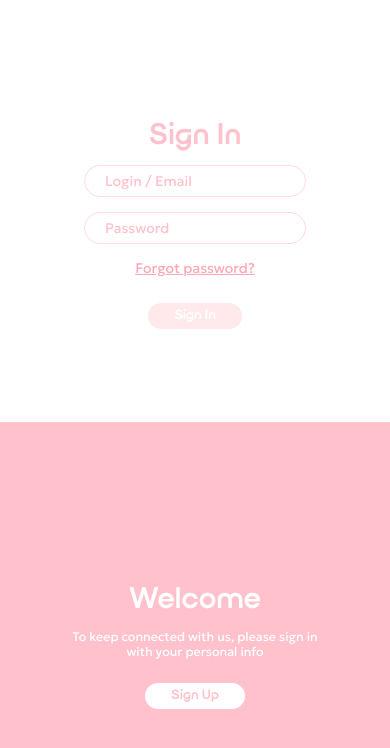
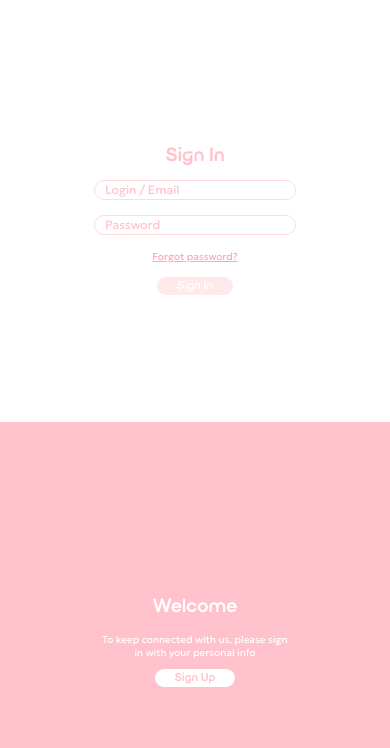
Before and after one commit to lamistage/frontend, an Angular app: page /auth in a window 390 px wide. Shown: the top 748 px of the page. Built offline with nearby package versions, Linux system fonts and the light colour scheme.

Commit message:
small style fixes

```diff
--- a/src/app/components/add-image/add-image.component.scss
+++ b/src/app/components/add-image/add-image.component.scss
@@ -1,4 +1,9 @@
 @use '../../styles/shared-styles.scss' as *;
+
+h1 {
+  margin: 0 auto 20px;
+  max-width: 70vw;
+}
 
 .add-image-page {
   width: 100vw;
@@ -342,8 +347,8 @@ img {
   }
 
   .add-image-button {
-    font-size: clamp(14px, 4vw, 1rem);
-    padding: 3px 20px;
+    font-size: clamp(14px, 3.6vw, 15px);
+    padding: 0 20px;
     margin-top: 30px;
   }
 
--- a/src/app/components/auth/auth.component.html
+++ b/src/app/components/auth/auth.component.html
@@ -58,7 +58,7 @@
             >
         </div>
         <div class="input-container">
-          <p class="input-hint">from 6 to 30 symbols & only latin letters and numbers</p>
+          <p class="input-hint">6-30 symb & only latin letters and numbers</p>
           <input
             type="password"
             placeholder="Password"
--- a/src/app/components/auth/auth.component.scss
+++ b/src/app/components/auth/auth.component.scss
@@ -104,7 +104,7 @@
   p {
     font-size: 16px;
     text-align: center;
-    width: 80%;
+    width: 60%;
     max-width: 500px;
     margin-top: 0px;
     margin-bottom: 30px;
@@ -152,7 +152,7 @@
     text-decoration: underline;
     margin-top: 0;
     margin-bottom: 10px !important;
-    font-size: 14px;
+    font-size: 16px;
 
     &:hover {
       color: $primary-pink;
@@ -334,48 +334,49 @@
     height: 34px !important;
     width: 34px !important;
   }
+
+  .forgot-password {
+    font-size: 14px !important;
+  }
 }
 
 @media (max-width: 767px) {
   .auth-container-sign-in,
   .auth-container-sign-up {
-    flex-direction: column;
-    height: 100vh;
-    width: 100vw;
-
-    .left-side,
-    .right-side {
-      width: 100%;
-      height: 50vh;
-    }
-
     h2 {
-      font-size: 6.4vw;
-      margin-bottom: 30px;
+      font-size: 30px;
+      margin-bottom: 20px !important;
     }
 
     input {
-      max-width: 240px;
-      height: 30px;
-      font-size: 16px;
+      max-width: 200px;
+      height: 26px;
+      font-size: 14px;
+      padding: 0 16px;
     }
 
     .sign-in-form button,
     .sign-up-form button {
-      padding: 4px 30px;
+      padding: 4px 26px;
       font-size: 16px;
-      margin-top: 16px;
+      margin-top: 8px;
+    }
+
+    .sign-in-screen h2,
+    .sign-up-screen h2 {
+      font-size: 30px !important;
+      margin-bottom: 20px;
     }
 
     p {
-      font-size: 14px;
+      font-size: 12px;
       width: 70%;
       max-width: 300px;
     }
 
     .sign-in-screen button,
     .sign-up-screen button {
-      padding: 4px 30px;
+      padding: 4px 26px;
       font-size: 16px;
     }
 
@@ -384,23 +385,29 @@
     }
 
     .input-hint {
-      font-size: 12px;
+      font-size: 10px;
       width: 80%;
       margin-bottom: 10px;
-    }
-
-    .confirm-button {
-      height: 30px !important;
-      width: 30px !important;
-    }
-
-    .email-input-group {
-      max-width: 280px;
     }
   }
 
   .error-message {
-    font-size: 2.4vw;
+    font-size: 10px !important;
+  }
+
+  .auth-container-sign-up {
+    .sign-in-screen h2 {
+      font-size: 36px;
+    }
+  }
+
+  .confirm-button {
+    height: 28px !important;
+    width: 28px !important;
+  }
+
+  .forgot-password {
+    font-size: 12px !important;
   }
 }
 
@@ -418,34 +425,44 @@
     }
 
     h2 {
-      font-size: 8vw;
-      margin-bottom: 10px;
+      font-size: 20px;
+      margin-bottom: 12px !important;
     }
+
+    .sign-in-screen h2,
+    .sign-up-screen h2 {
+      font-size: 20px !important;
+      margin-bottom: 20px;
+    }
+
 
     input {
       max-width: 180px;
-      height: 30px;
-      font-size: 14px;
+      height: 14px;
+      font-size: 12px;
+      padding: 2px 10px;
+      margin-bottom: 4px;
     }
 
     .sign-in-form button,
     .sign-up-form button {
-      padding: 4px 26px;
-      font-size: 14px;
-      margin-top: 16px;
+      padding: 2px 20px;
+      font-size: 12px;
+      margin-top: 4px;
     }
 
     p {
-      font-size: 3.2vw;
-      width: 70%;
+      font-size: 10px;
+      width: 50%;
       max-width: 300px;
-      margin-bottom: 24px;
+      margin-bottom: 10px;
+      margin-top: 2px;
     }
 
     .sign-in-screen button,
     .sign-up-screen button {
-      padding: 4px 26px;
-      font-size: 14px;
+      padding: 2px 20px;
+      font-size: 12px;
     }
 
     .error {
@@ -454,8 +471,8 @@
 
     .input-hint {
       font-size: 10px;
-      width: 80%;
-      margin-bottom: 10px;
+      width: 70%;
+      margin-bottom: 5px;
     }
 
     .email-input-group {
@@ -463,7 +480,26 @@
     }
   }
 
+  .confirm-button {
+    height: 20px !important;
+    width: 20px !important;
+
+    mat-icon {
+      margin-top: 2px;
+      font-size: 16px;
+      width: 16px;
+      height: 16px;
+      line-height: 16px;
+      color: white;
+    }
+  }
+
   .error-message {
-    font-size: 3.2vw;
+    font-size: 10px;
+    margin-bottom: 10px;
+  }
+
+  .forgot-password {
+    font-size: 10px !important;
   }
 }
--- a/src/app/components/profile/profile.component.scss
+++ b/src/app/components/profile/profile.component.scss
@@ -16,6 +16,17 @@
 
 
 @media (min-width: 992px) and (max-width: 1199px) {
+  .setting-button {
+    .icon-md {
+      font-size: 24px;
+      width: 24px;
+      height: 24px;
+      line-height: 24px;
+    }
+  }
+}
+
+@media (min-width: 768px) and (max-width: 991px) {
   .setting-button {
     .icon-md {
       font-size: 24px;
--- a/src/app/components/publication/publication.component.scss
+++ b/src/app/components/publication/publication.component.scss
@@ -263,7 +263,7 @@
 
 @media (max-width: 480px) {
   .publication-container {
-    padding: 12px;
+    padding: 10px;
   }
 
   .header {
@@ -271,10 +271,30 @@
   }
 
   .user-login {
-    font-size: 16px;
+    font-size: 14px;
   }
 
   .image-container {
     margin-bottom: 12px;
   }
+
+  .copy-message{
+    font-size: 10px;
+  }
+
+  .copy-btn,
+  .edit-btn,
+  .delete-btn,
+  .favorite-btn {
+    width: 18px;
+    height: 18px;
+    line-height: 18px;
+  }
+
+  .custom-chip,
+  .tag-input-container input,
+  .autocomplete-item,
+  .save-btn {
+    font-size: 13px;
+  }
 }
--- a/src/app/styles/shared-styles.scss
+++ b/src/app/styles/shared-styles.scss
@@ -7,6 +7,7 @@ $disabled-pink: #ffdbdf;
 $error-pink: #ff8da1;
 $error-message-pink: #ff6b81;
 $font-primary: 'Geologica-Regular', sans-serif;
+// $font-secondary: 'surgena', sans-serif;
 $font-secondary: 'surgena', sans-serif;
 
 @keyframes fadeIn {
@@ -147,7 +148,7 @@ p {
     color: $light-pink;
     text-align: center;
     font-size: 16px;
-    margin: 40px 30vw 60px;
+    margin: 40px 34vw 60px;
 }
 
 .color_pink {
@@ -469,10 +470,9 @@ p {
 
 .no-photos-message {
     font-family: $font-primary;
-    font-size: 18px;
     color: $light-pink;
     text-align: center;
-    margin: 40px 0;
+    margin: 30px 0;
 
     .upload-link {
         color: $primary-pink;
@@ -639,8 +639,8 @@ p {
     }
 
     p {
-        font-size: clamp(16px, 1.6vw, 17px);
-        margin: 20px 50px 40px;
+        font-size: clamp(15px, 1.4vw, 16px);
+        margin: 20px 30vw 40px;
     }
 
     .search-items {
@@ -731,10 +731,6 @@ p {
         min-height: 15vh;
     }
 
-    .no-photos-message {
-        font-size: 16px;
-    }
-
     .gallery {
         grid-template-columns: repeat(3, 1fr);
         gap: 14px;
@@ -810,8 +806,8 @@ p {
     }
 
     p {
-        font-size: clamp(15px, 1.8vw, 16px);
-        margin: 18px 30px 30px;
+        font-size: clamp(15px, 1.6vw, 16px);
+        margin: 18px 26vw 30px;
     }
 
     .search-items {
@@ -902,10 +898,6 @@ p {
         min-height: 10vh;
     }
 
-    .no-photos-message {
-        font-size: 15px;
-    }
-
     .gallery {
         grid-template-columns: repeat(3, 1fr);
         gap: 12px;
@@ -971,8 +963,8 @@ p {
     }
 
     p {
-        font-size: clamp(13px, 2vw, 15px);
-        margin: 16px 18vw 28px;
+        font-size: clamp(13px, 1.7vw, 15px);
+        margin: 16px 24vw 28px;
     }
 
     .search-items {
@@ -1079,10 +1071,6 @@ p {
         min-height: 10vh;
     }
 
-    .no-photos-message {
-        font-size: 15px;
-    }
-
     .gallery {
         grid-template-columns: repeat(2, 1fr);
         gap: 10px;
@@ -1149,7 +1137,7 @@ p {
 
     p {
         font-size: clamp(10px, 2.6vw, 2rem);
-        margin: 10px 16vw 22px;
+        margin: 10px 18vw 22px;
     }
 
     .search-items {
@@ -1230,12 +1218,8 @@ p {
         min-height: 10vh;
     }
 
-    .no-photos-message {
-        font-size: 13px;
-    }
-
     .gallery {
-        grid-template-columns: repeat(1, 1fr);
+        grid-template-columns: repeat(2, 1fr);
     }
 
     .pagination {
```
